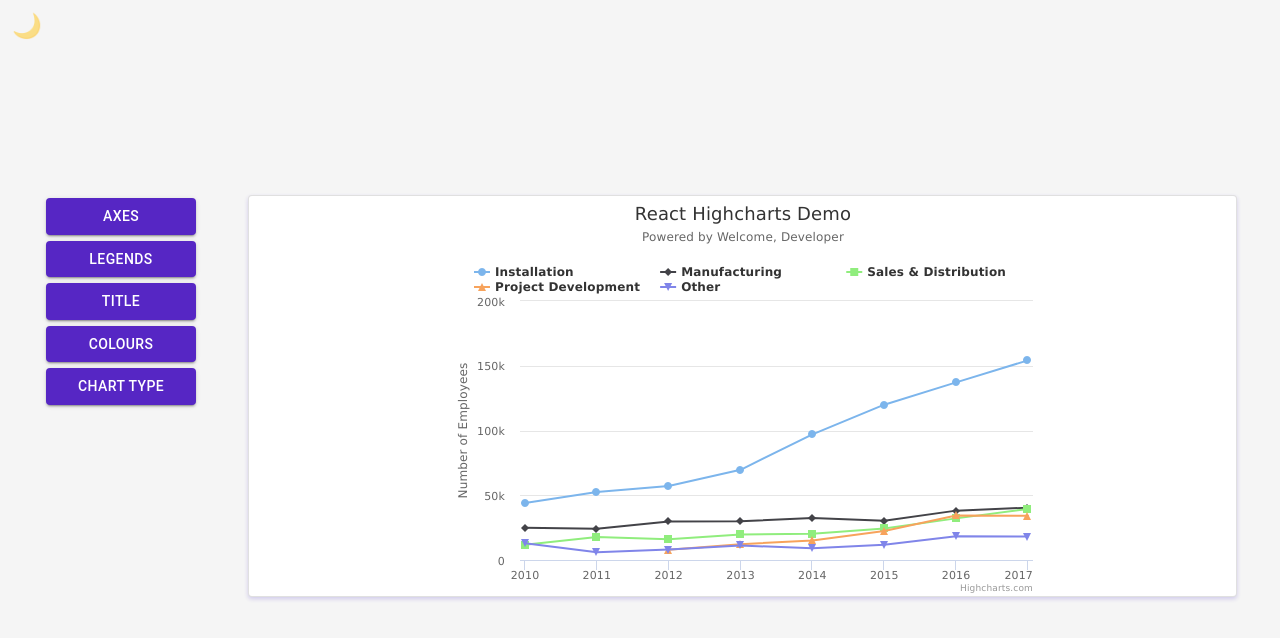
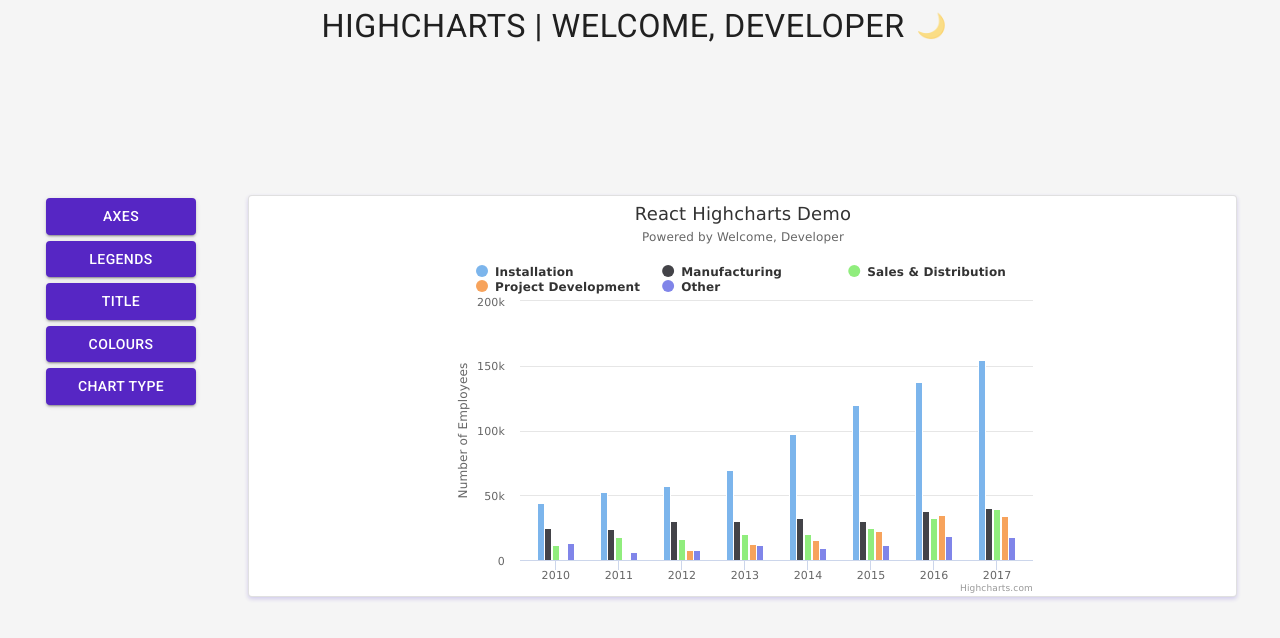
Before and after one commit to smartdev0519/weldev-project-react-highcharts, a React (Create React App) app: page / in a window 1280 px wide. Shown: the top 638 px of the page. Built offline with nearby package versions, Linux system fonts and the light colour scheme.

Commit message:
Added data arg to Chart component.

```diff
--- a/public/index.html
+++ b/public/index.html
@@ -5,11 +5,12 @@
   <meta charset="utf-8" />
   <link rel="icon" href="%PUBLIC_URL%/favicon.ico" />
   <meta name="viewport" content="width=device-width, initial-scale=1, width=device-width" />
+  <link rel="stylesheet" href="https://fonts.googleapis.com/css?family=Roboto:300,400,500,700&display=swap" />
   <meta name="theme-color" content="#000000" />
-  <meta name="description" content="Highcharts in a React app - Welcome, Developer project." />
+  <meta name="description" content="Highcharts with React - a Welcome, Developer project." />
   <link rel="apple-touch-icon" href="%PUBLIC_URL%/logo192.png" />
   <link rel="manifest" href="%PUBLIC_URL%/manifest.json" />
-  <title>Highcharts React</title>
+  <title>Highcharts | Welcome, Developer</title>
 </head>
 
 <body>
--- a/src/App.tsx
+++ b/src/App.tsx
@@ -1,11 +1,12 @@
 import { useReducer } from 'react';
 import { ThemeProvider } from '@emotion/react';
+import { CssBaseline } from '@material-ui/core';
 import { ThemeProvider as MuiThemeProvider } from '@material-ui/core/styles';
+import styled from '@emotion/styled';
 
-import { Chart, Layout, Menu, ThemeSwitch } from './components';
+import { Chart, Layout, Menu, ThemeSwitch, HeaderTitle } from './components';
 
 import { lightTheme, darkTheme, GetTheme } from './theme';
-import { CssBaseline } from '@material-ui/core';
 
 const App = () => {
   const [isDefaultTheme, themeDispatch] = useReducer((isDefaultTheme) => !isDefaultTheme, true);
@@ -15,9 +16,44 @@
     <MuiThemeProvider theme={theme}>
       <ThemeProvider theme={theme}>
         <CssBaseline />
-        <ThemeSwitch isDefaultTheme={isDefaultTheme} toggleTheme={themeDispatch} />
+        <HeaderWrapper>
+          <HeaderTitle />
+          <ThemeSwitch isDefaultTheme={isDefaultTheme} toggleTheme={themeDispatch} />
+        </HeaderWrapper>
         <Layout
-          chart={<Chart title="React Highcharts Demo" subtitle="Powered by Welcome, Developer" />}
+          chart={
+            <Chart
+              title="React Highcharts Demo"
+              subtitle="Powered by Welcome, Developer"
+              data={[
+                {
+                  name: 'Installation',
+                  type: 'column',
+                  data: [43934, 52503, 57177, 69658, 97031, 119931, 137133, 154175],
+                },
+                {
+                  name: 'Manufacturing',
+                  type: 'column',
+                  data: [24916, 24064, 29742, 29851, 32490, 30282, 38121, 40434],
+                },
+                {
+                  name: 'Sales & Distribution',
+                  type: 'column',
+                  data: [11744, 17722, 16005, 19771, 20185, 24377, 32147, 39387],
+                },
+                {
+                  name: 'Project Development',
+                  type: 'column',
+                  data: [null, null, 7988, 12169, 15112, 22452, 34400, 34227],
+                },
+                {
+                  name: 'Other',
+                  type: 'column',
+                  data: [12908, 5948, 8105, 11248, 8989, 11816, 18274, 18111],
+                },
+              ]}
+            />
+          }
           menu={<Menu />}
         />
       </ThemeProvider>
@@ -25,4 +61,10 @@
   );
 };
 
+const HeaderWrapper = styled.div`
+  display: flex;
+  justify-content: center;
+  align-items: center;
+`;
+
 export default App;
--- a/src/components/Chart/index.tsx
+++ b/src/components/Chart/index.tsx
@@ -1,5 +1,6 @@
 import * as Highcharts from 'highcharts';
 import HighchartsReact from 'highcharts-react-official';
+
 import { BuildLegend } from '../../utils/Charts';
 
 import { Container } from './Container';
@@ -7,10 +8,14 @@
 interface ChartProps {
   title?: string;
   subtitle?: string;
+  data: Highcharts.SeriesOptionsType[];
 }
 
-export const Chart = ({ title, subtitle }: ChartProps) => {
+export const Chart = ({ title, subtitle, data }: ChartProps) => {
   const options: Highcharts.Options = {
+    chart: {
+      type: 'column',
+    },
     title: {
       text: title,
     },
@@ -28,7 +33,6 @@
         rangeDescription: 'Range: 2010 to 2017',
       },
     },
-
     plotOptions: {
       series: {
         label: {
@@ -37,34 +41,7 @@
         pointStart: 2010,
       },
     },
-
-    series: [
-      {
-        name: 'Installation',
-        type: 'line',
-        data: [43934, 52503, 57177, 69658, 97031, 119931, 137133, 154175],
-      },
-      {
-        name: 'Manufacturing',
-        type: 'line',
-        data: [24916, 24064, 29742, 29851, 32490, 30282, 38121, 40434],
-      },
-      {
-        name: 'Sales & Distribution',
-        type: 'line',
-        data: [11744, 17722, 16005, 19771, 20185, 24377, 32147, 39387],
-      },
-      {
-        name: 'Project Development',
-        type: 'line',
-        data: [null, null, 7988, 12169, 15112, 22452, 34400, 34227],
-      },
-      {
-        name: 'Other',
-        type: 'line',
-        data: [12908, 5948, 8105, 11248, 8989, 11816, 18274, 18111],
-      },
-    ],
+    series: data,
     responsive: {
       rules: [
         {
--- /dev/null
+++ b/src/components/HeaderTitle/index.tsx
@@ -0,0 +1,11 @@
+import styled from '@emotion/styled';
+import Typography from '@material-ui/core/Typography';
+
+export const HeaderTitle = () => {
+  return <Title variant="h4">Highcharts | Welcome, Developer</Title>;
+};
+
+const Title = styled(Typography)`
+  letter-spacing: 0.5px;
+  text-transform: uppercase;
+`;
--- a/src/components/ThemeSwitch/index.tsx
+++ b/src/components/ThemeSwitch/index.tsx
@@ -1,14 +1,12 @@
-import { IconButton } from '@material-ui/core';
+import { IconButton, Tooltip } from '@material-ui/core';
 
 interface ThemeSwitchProps {
   isDefaultTheme: boolean;
   toggleTheme: () => void;
 }
 
-export const ThemeSwitch = ({ isDefaultTheme, toggleTheme }: ThemeSwitchProps) => {
-  return (
-    <div>
-      <IconButton onClick={toggleTheme}>{isDefaultTheme ? '🌙' : '☀️'}</IconButton>
-    </div>
-  );
-};
+export const ThemeSwitch = ({ isDefaultTheme, toggleTheme }: ThemeSwitchProps) => (
+  <Tooltip placement="bottom" title="Switch Theme">
+    <IconButton onClick={toggleTheme}>{isDefaultTheme ? '🌙' : '☀️'}</IconButton>
+  </Tooltip>
+);
--- a/src/components/index.ts
+++ b/src/components/index.ts
@@ -2,5 +2,6 @@
 import { Layout } from './Layout';
 import { Menu } from './Menu';
 import { ThemeSwitch } from './ThemeSwitch';
+import { HeaderTitle } from './HeaderTitle';
 
-export { Chart, Layout, Menu, ThemeSwitch };
+export { Chart, Layout, Menu, ThemeSwitch, HeaderTitle };
--- a/src/index.tsx
+++ b/src/index.tsx
@@ -11,4 +11,4 @@
   document.getElementById('root'),
 );
 
-reportWebVitals();
+reportWebVitals(console.log);
```
Also changed, not shown: package.json (+4 -3 lines), public/manifest.json.
